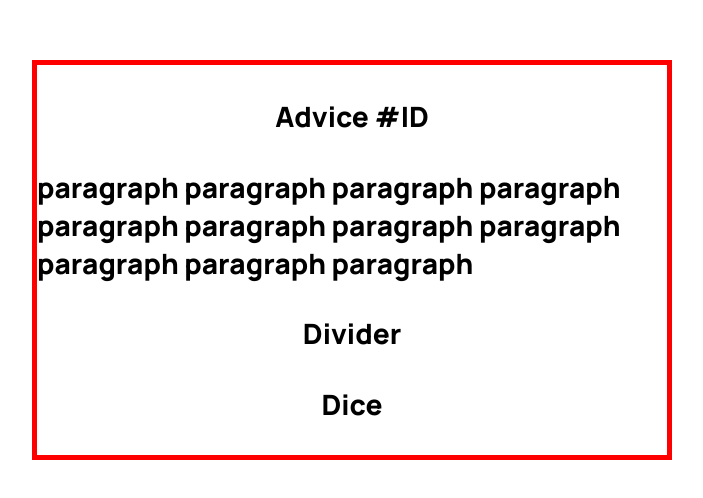
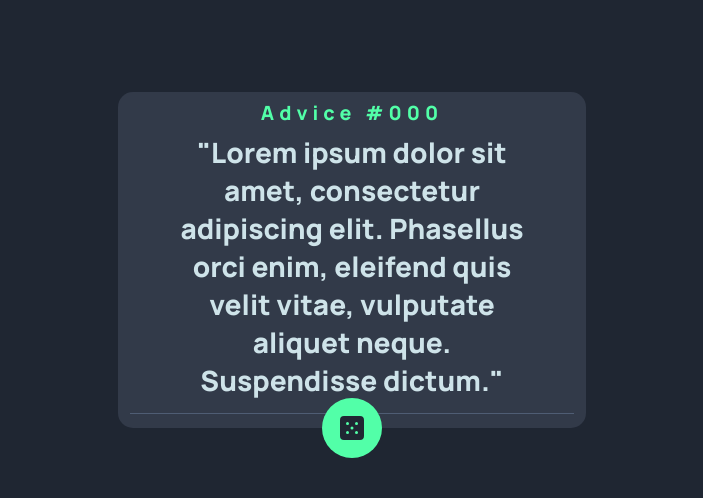
Before and after one commit to workByShad/advice-generator-app-frontend, a React (Vite) app: page / in a window 1280 px wide. Shown: the part 140-638 px from the top of the page, without its empty margins (288-991 px from the left). Built offline with nearby package versions, Linux system fonts and the light colour scheme.

Commit message:
Finish most of the CSS, add the SVG images, and add placeholder Lorem Ipsum.

```diff
--- a/src/assets/index.css
+++ b/src/assets/index.css
@@ -4,6 +4,7 @@
   font-optical-sizing: auto;
   font-style: normal;
   font-size: 28px;
+  text-align: center;
   box-sizing: border-box;
   margin: 0;
   padding: 0;
@@ -11,6 +12,7 @@
 }
 
 body {
+  background-color: hsl(218, 23%, 16%);
   display: flex;
   height: 100vh;
   width: 100vw;
@@ -19,22 +21,43 @@ body {
 }
 
 .card {
+  background-color: hsl(217, 19%, 24%);
   display: flex;
   flex-direction: column;
   align-items: center;
   justify-content: space-evenly;
-  height: 50vh;
-  width: 50vw;
+  height: 42vh;
+  width: 36.5vw;
+  border-radius: 15px;
+  padding-left: 50px;
+  padding-right: 50px;
+}
+
+.advice-id {
+  color: hsl(150, 100%, 66%);
+  font-size: 0.7rem;
+  letter-spacing: 5px;
+}
+
+.advice-text {
+  color: hsl(193, 38%, 86%);
+}
+
+.dice {
+  background-color: hsl(150, 100%, 66%);
+
+  display: flex;
+  align-items: center;
+  justify-content: center;
+
+  height: 60px;
+  width: 60px;
+  border-radius: 50%;
+
+  position: absolute;
+  margin-top: 42vh;
 }
 
 .border {
-  border: thick solid red;
+  /* border: thick solid red; */
 }
-
-.attribution {
-  font-size: 11px;
-  text-align: center;
-}
-.attribution a {
-  color: hsl(228, 45%, 44%);
-}
--- a/src/components/AdviceID.jsx
+++ b/src/components/AdviceID.jsx
@@ -1,9 +1,5 @@
 const AdviceID = () => {
-  return (
-    <>
-      <p>Advice #ID</p>
-    </>
-  );
+  return <h1 className="advice-id">Advice #000</h1>;
 };
 
 export default AdviceID;
--- a/src/components/AdviceText.jsx
+++ b/src/components/AdviceText.jsx
@@ -1,11 +1,10 @@
 const AdviceText = () => {
   return (
-    <>
-      <p>
-        paragraph paragraph paragraph paragraph paragraph paragraph paragraph
-        paragraph paragraph paragraph paragraph
-      </p>
-    </>
+    <p className="advice-text">
+      "Lorem ipsum dolor sit amet, consectetur adipiscing elit. Phasellus orci
+      enim, eleifend quis velit vitae, vulputate aliquet neque. Suspendisse
+      dictum."
+    </p>
   );
 };
 
--- a/src/components/Dice.jsx
+++ b/src/components/Dice.jsx
@@ -1,5 +1,11 @@
+import diceLogo from "../assets/images/icon-dice.svg";
+
 const Dice = () => {
-  return <div>Dice</div>;
+  return (
+    <div className="dice">
+      <img src={diceLogo} />
+    </div>
+  );
 };
 
 export default Dice;
--- a/src/components/Divider.jsx
+++ b/src/components/Divider.jsx
@@ -1,5 +1,7 @@
+import desktopDivider from "../assets/images/pattern-divider-desktop.svg";
+
 const Divider = () => {
-  return <div>Divider</div>;
+  return <img src={desktopDivider} />;
 };
 
 export default Divider;
```
